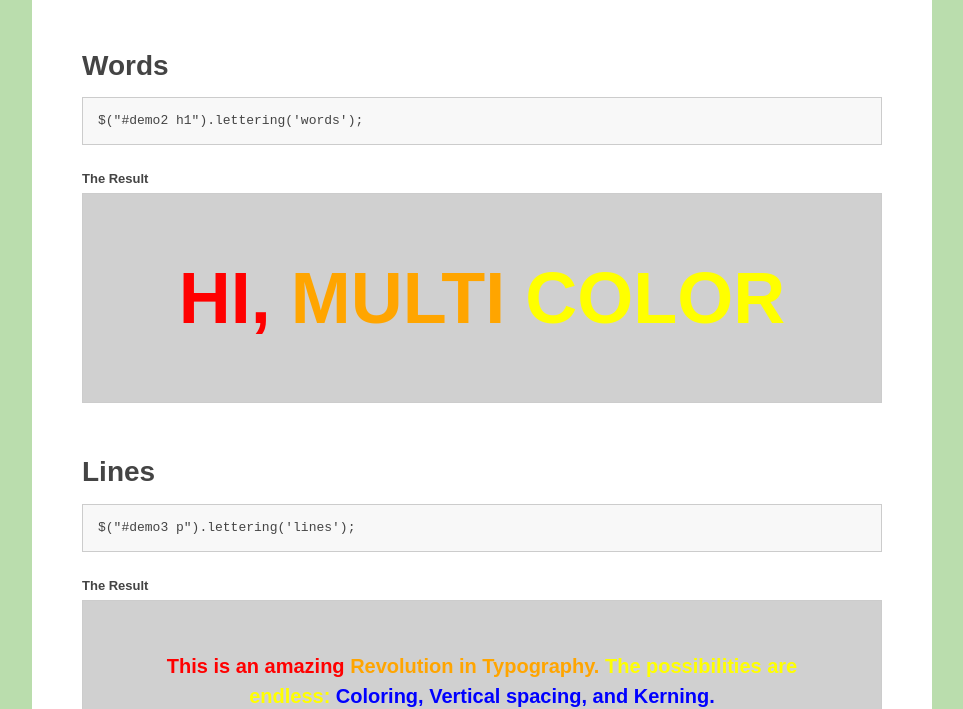
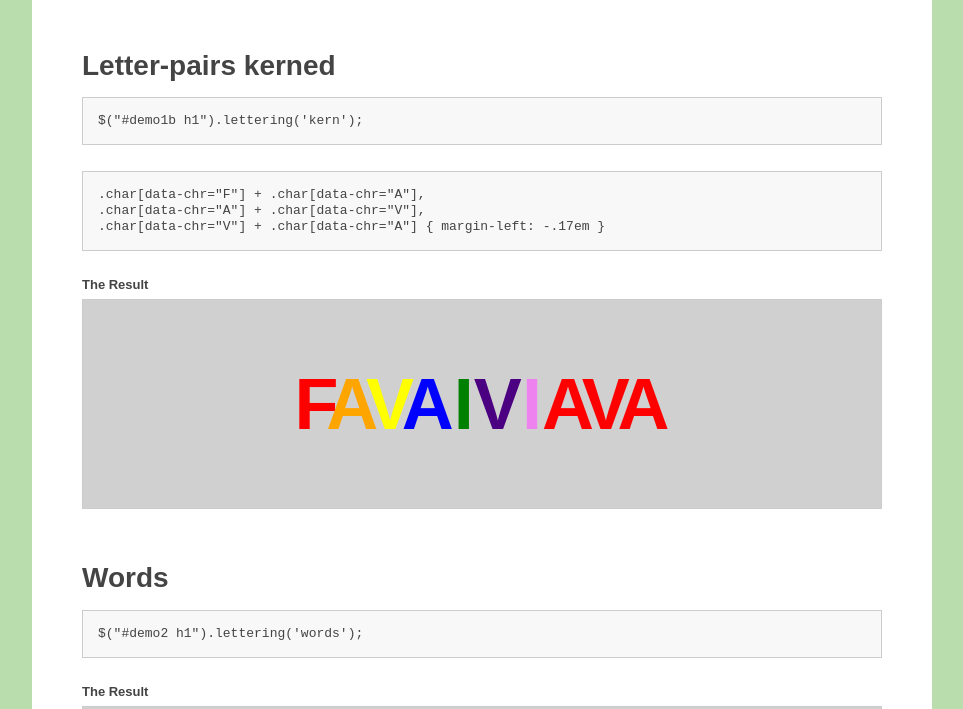
Before and after one commit to davatron5000/Lettering.js, a plain HTML site: page examples/index.html in a window 1280 px wide. Shown: the part 736-1445 px from the top of the page, without its empty margins (158-1121 px from the left). Drawn offline with nearby package versions, Linux system fonts and the light colour scheme.

Commit message:
added a `kern` method (a bit heavier version of the default 'letters' method) to allow generic letter-pair kerning.

```diff
--- a/examples/index.html
+++ b/examples/index.html
@@ -40,12 +40,18 @@
 		.char5 { color: green; }
 		.char6 { color: indigo; }
 		.char7 { color: violet; }
+
+		.char[data-chr="F"] + .char[data-chr="A"],
+		.char[data-chr="A"] + .char[data-chr="V"],
+		.char[data-chr="V"] + .char[data-chr="A"] { margin-left: -.17em }
+
 	</style>
   <script src="http://ajax.googleapis.com/ajax/libs/jquery/1.4.2/jquery.min.js"></script>
   <script src="../jquery.lettering.js"></script>
   <script>
   	$(document).ready(function() {
 			$("#demo1 h1").lettering();
+			$("#demo1b h1").lettering('kern');
 			$("#demo2 h1").lettering('words');
 			$("#demo3 p").lettering('lines');
 			$("#demo4 h1").lettering('words').children("span").lettering();
@@ -83,6 +89,19 @@
 					<h1>Rainbow</h1>
 				</div>
 
+			</section>
+
+			<section id='kernedletters-demo'>
+				<h2>Letter-pairs kerned</h2>
+				<code><pre>$("#demo1b h1").lettering('kern');</pre></code>
+				<code><pre>.char[data-chr="F"] + .char[data-chr="A"],
+.char[data-chr="A"] + .char[data-chr="V"],
+.char[data-chr="V"] + .char[data-chr="A"] { margin-left: -.17em }</pre></code>
+
+			<h4>The Result</h4>
+				<div id="demo1b" class="demo">
+					<h1>FAVAIVIAVA</h1>
+				</div>
 			</section>
 
 			<section id='words-demo'>
--- a/jquery.lettering.js
+++ b/jquery.lettering.js
@@ -11,14 +11,15 @@
 * Optimized by Már Örlygsson - http://mar.anomy.net/
 */
 (function($){
-	var injector = function (c, splitter, klass, after) {
+	var injector = function (c, splitter, klass, after, addContent) {
 		c.each(function(){
 			var t = $(this),
 			    a = t.text().split(splitter),
 			    inject = '';
 			if (a.length) {
 				$(a).each(function(i, item) {
-					inject += '<span class="'+klass+(i+1)+'">'+item+'</span>'+after;
+					var contentAttr = addContent ? ' data-chr="'+item+'"' : '';
+					inject += '<span class="'+klass+(i+1)+'"'+contentAttr+'>'+item+'</span>'+after;
 				});
 				t.html(inject);
 			}
@@ -27,6 +28,9 @@
 	var methods = {
 		letters : function ( t ) {
 			injector( t, '', 'char', '' );
+		},
+		kern : function ( t ) {
+			injector( t, '', 'char char', '', true );
 		},
 		words : function( t ) {
 			injector( t, /\s+/, 'word', ' ' );
```
Also changed, not shown: README.md.
